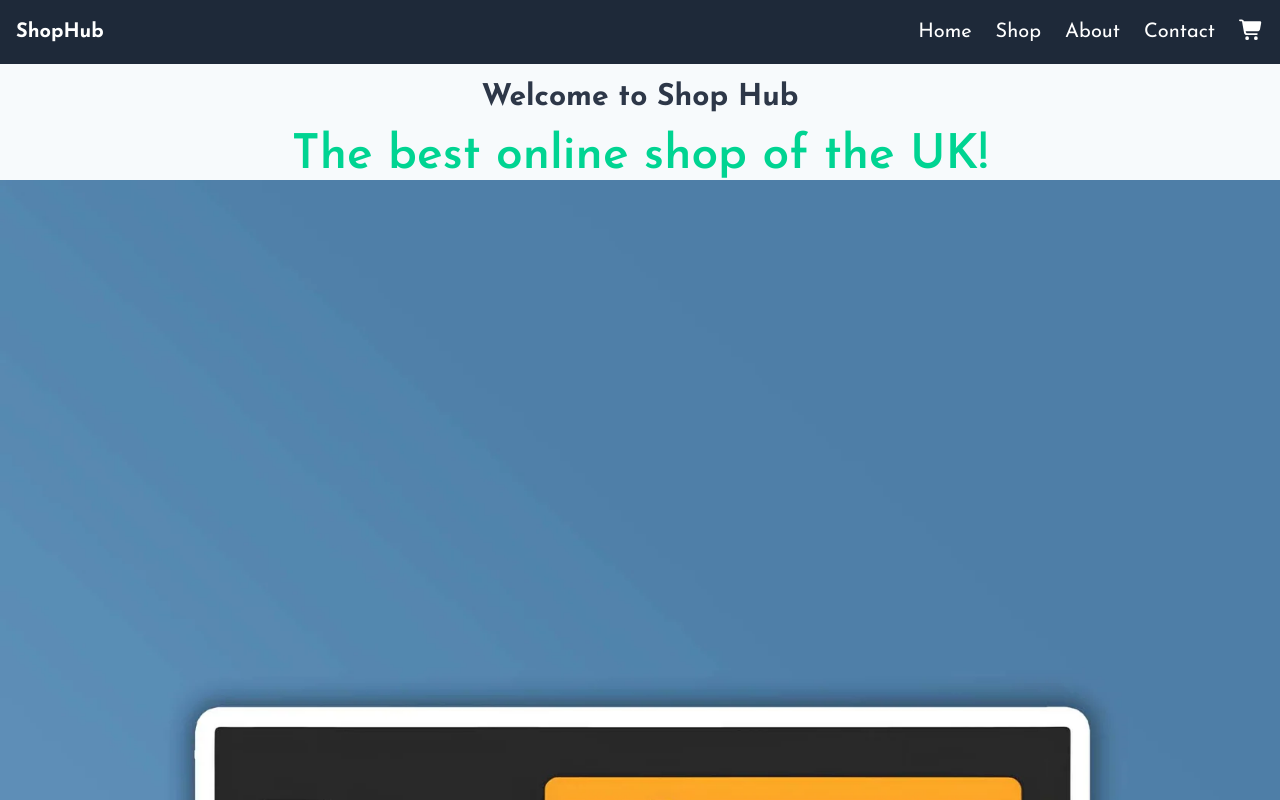
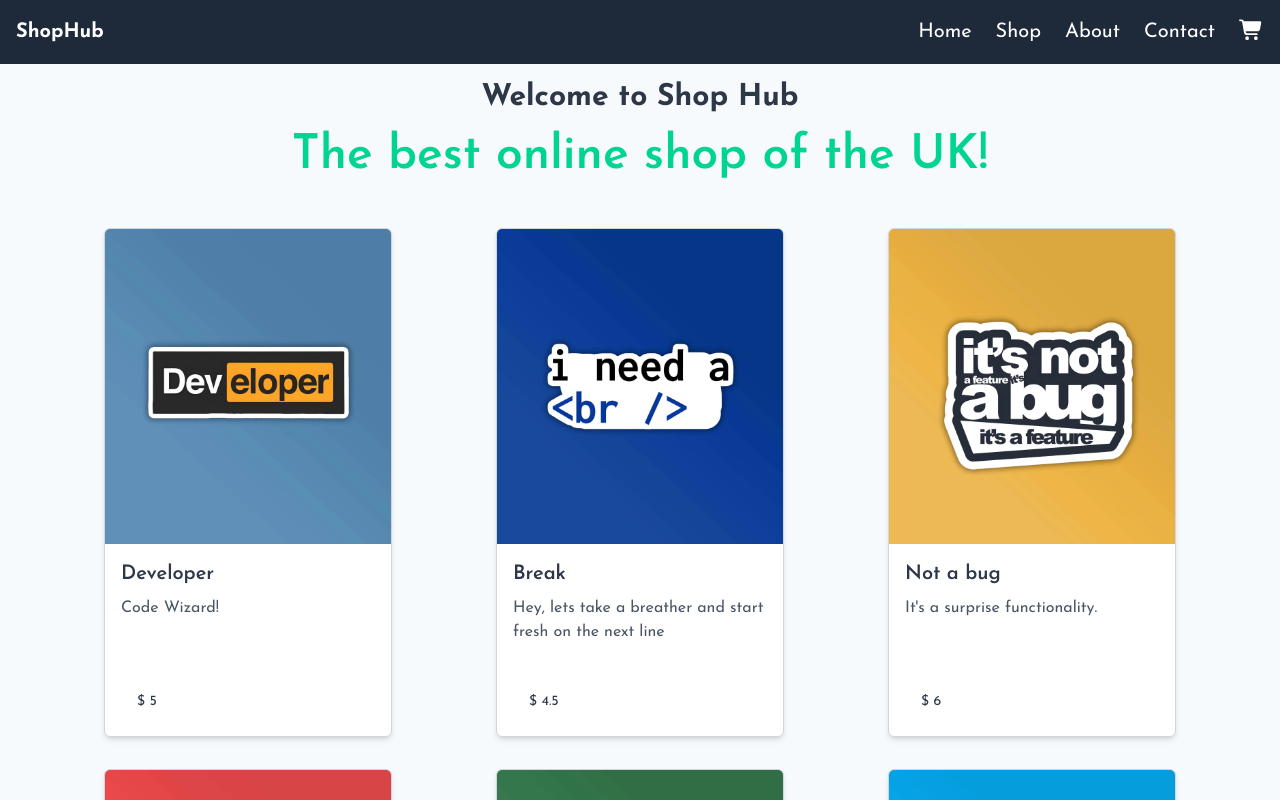
Before and after one commit to aryak0512/productstore-ui, a React (Vite) app: page / in a window 1280 px wide. Shown: the top 800 px of the page. Built offline with nearby package versions, Linux system fonts and the light colour scheme.

Commit message:
Tailwind CSS added for components

```diff
--- a/src/components/ProductCard.jsx
+++ b/src/components/ProductCard.jsx
@@ -2,18 +2,24 @@ import Price from "./Price.jsx";
 
 const ProductCard = ({product}) => {
     return (
-        <>
+        <div className="w-72 rounded-md mx-auto border border-gray-300 shadow-md overflow-hidden
+            flex flex-col bg-white hover:shadow-lg transition">
             <div>
-                <img
-                    src={product.imageUrl}
-                    alt={product.name}
-                    className="product-card-image"
-                />
+                <img src={product.imageUrl} alt={product.name}
+                     className="w-full h-full object-cover transition-transform duration-500 ease-in-out hover:scale-110"/>
             </div>
-            <h1>{product.name}</h1>
-            <p>{product.description}</p>
-            <Price price={product.price} currency="$"/>
-        </>
+            <div className="relative h-48 p-4 flex flex-col font-primary">
+                <h2 className="text-xl font-semibold text-primary mb-2">
+                    {product.name}
+                </h2>
+                <p className="text-base text-gray-600 mb-4">{product.description}</p>
+                <div className="flex items-center justify-between mt-auto">
+                    <div className="bg-lighter text-primary font-medium text-sm py-2 px-4 rounded-tl-md">
+                        <Price currency="$" price={product.price}/>
+                    </div>
+                </div>
+            </div>
+        </div>
 
     );
 }
--- a/src/components/ProductListings.jsx
+++ b/src/components/ProductListings.jsx
@@ -3,17 +3,18 @@ import ProductCard from "./ProductCard.jsx";
 const ProductListings = ({products}) => {
     console.log("Products", products)
     return (
-        <>
+        <div className="max-w-[1152px] mx-auto">
+            <div className="grid grid-cols-1 sm:grid-cols-2 lg:grid-cols-3 gap-y-8 gap-x-6 py-12">
                 {/*tricky nasty syntax alert!!*/}
                 {products.length > 0 ? (
                     products.map((product) => (
                         <ProductCard key={product.productId} product={product}/>
                     ))
                 ) : (
-                <p className="product-listings-empty">No products found</p>
+                    <p className="text-center font-primary font-bold text-lg text-primary">No products found</p>
                 )}
-        </>
-
+            </div>
+        </div>
     );
 }
 
```
Lines whose indentation alone changed are shown as unchanged.
